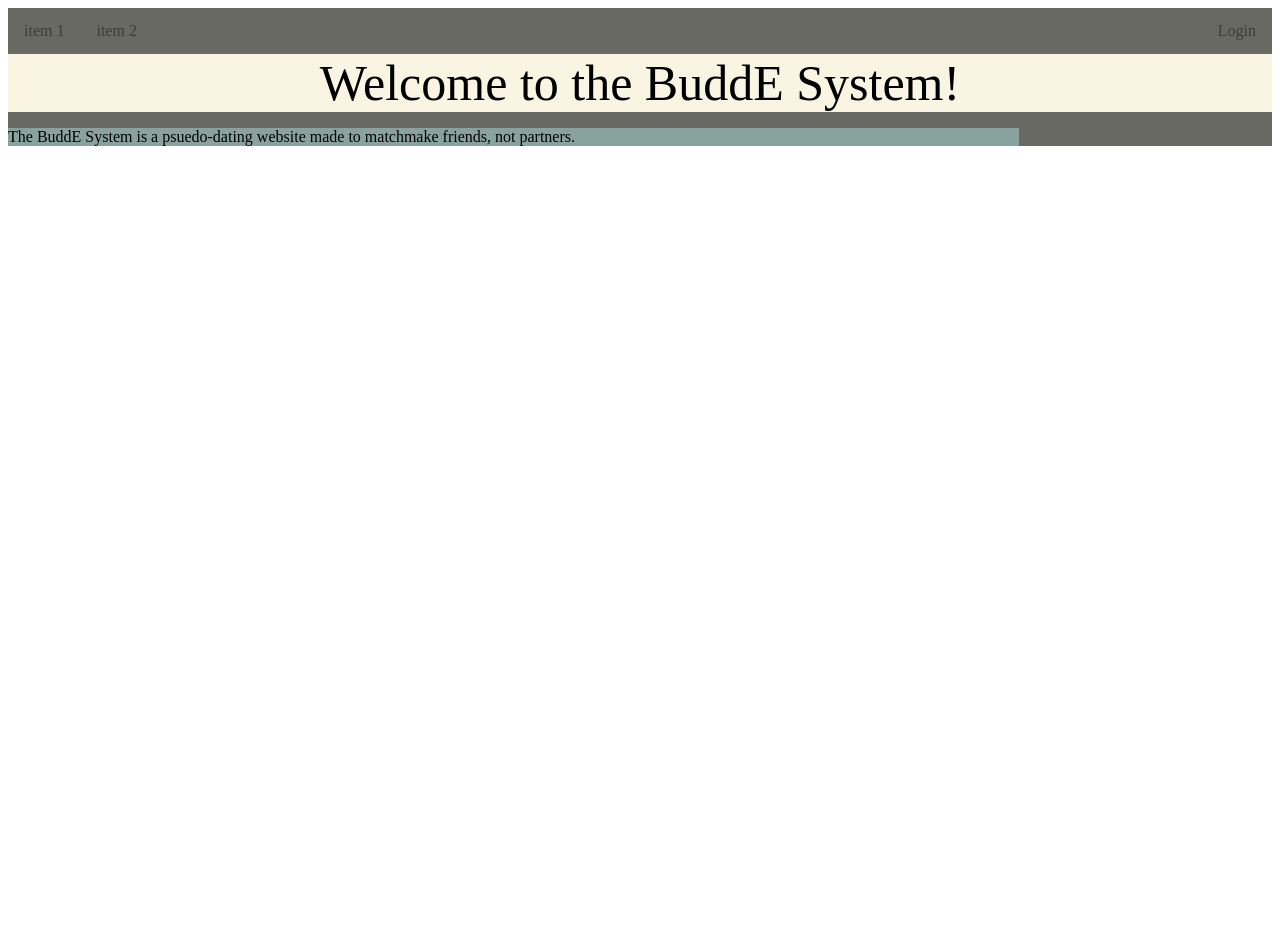
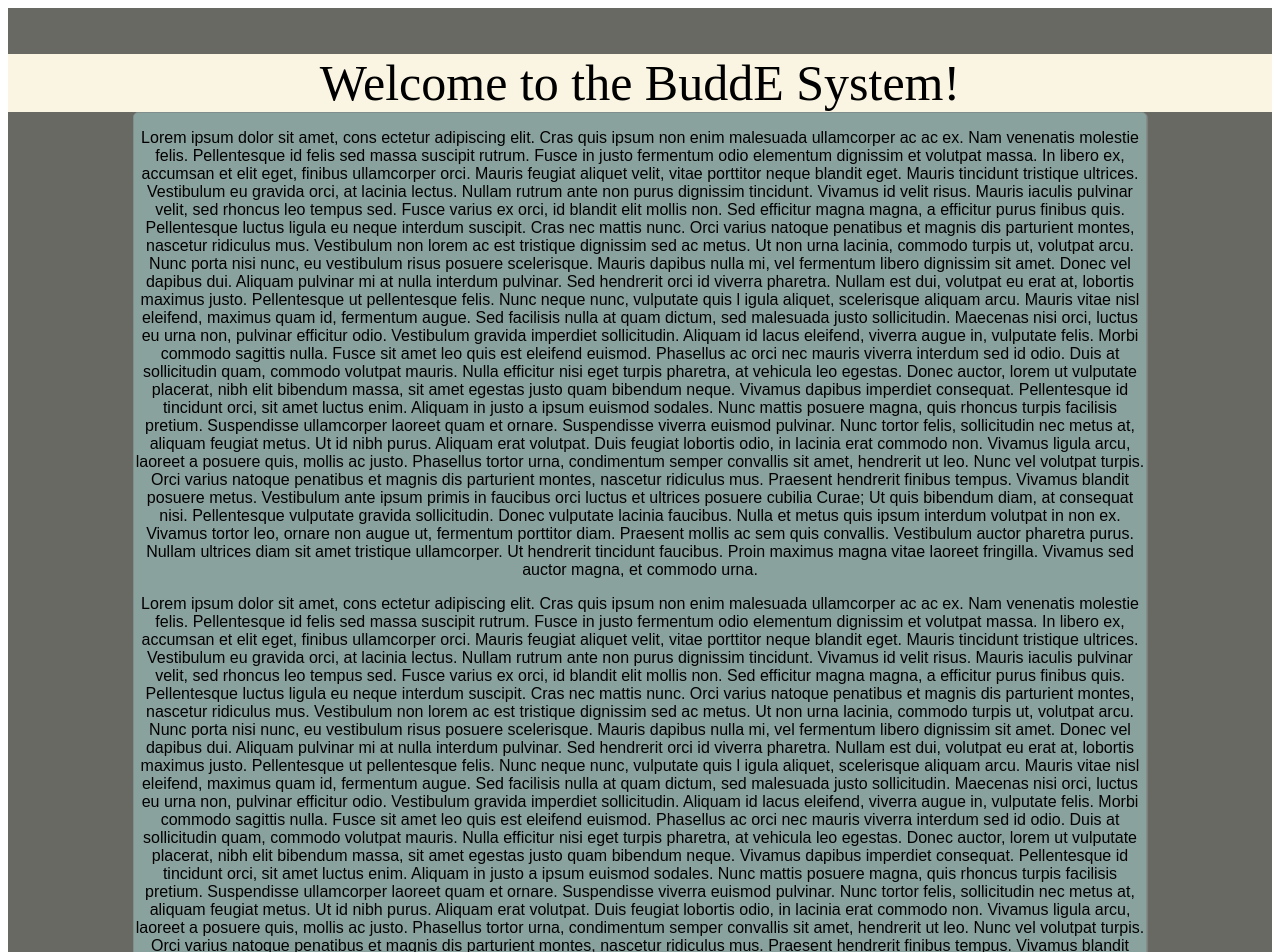
Before and after one commit to JFulweber/buddesystem, a React app: page / in a window 1280 px wide. Shown: the top 952 px of the page. Before the commit the page ends 800 px from the top, so only its background shows below. Built offline with nearby package versions, Linux system fonts and the light colour scheme; the HTML template or start-up script is replaced by a standard one.

Commit message:
push agian

```diff
--- a/src/app/components/Banner/banner.scss
+++ b/src/app/components/Banner/banner.scss
@@ -1,7 +1,7 @@
 .banner {
     background-color: #FAF5E3;
     width: 100%;
-    height: 15%;
+    height: 25%;
     text-align: center;
     display: table;
     p {
--- a/src/app/pages/HomePage.jsx
+++ b/src/app/pages/HomePage.jsx
@@ -9,7 +9,38 @@
             <div id='homepage' className={styles.homepage}>
                 <Banner> Welcome to the BuddE System! </Banner>
                 <div className = {styles.borderContainer}>
-                    <p> The BuddE System is a psuedo-dating website made to matchmake friends, not partners.</p>
+                    <p>Lorem ipsum dolor sit amet, cons
+                        ectetur adipiscing elit. Cras quis ipsum non enim malesuada ullamcorper ac ac ex. Nam venenatis molestie felis. Pellentesque id felis sed massa suscipit rutrum. Fusce in justo fermentum odio elementum dignissim et volutpat massa. In libero ex, accumsan et elit eget, finibus ullamcorper orci. Mauris feugiat aliquet velit, vitae porttitor neque blandit eget. Mauris tincidunt tristique ultrices. Vestibulum eu gravida orci, at lacinia lectus.
+
+
+Nullam rutrum ante non purus dignissim tincidunt. Vivamus id velit risus.
+ Mauris iaculis pulvinar velit, sed rhoncus leo tempus sed. Fusce varius ex orci, id blandit elit mollis non. Sed efficitur magna magna, a efficitur purus finibus quis. Pellentesque luctus ligula eu neque interdum suscipit. Cras nec mattis nunc. Orci varius natoque penatibus et magnis dis parturient montes, nascetur ridiculus mus. Vestibulum non lorem ac est tristique dignissim sed ac metus. Ut non urna lacinia, commodo turpis ut, volutpat arcu. Nunc porta nisi nunc, eu vestibulum risus posuere scelerisque. Mauris dapibus nulla mi, vel fermentum libero dignissim sit amet. Donec vel dapibus dui. Aliquam pulvinar mi at nulla interdum pulvinar. Sed hendrerit orci id viverra pharetra. Nullam est dui, volutpat eu erat at, lobortis maximus justo.
+
+Pellentesque ut pellentesque felis. Nunc neque nunc, vulputate quis
+ l
+igula aliquet, scelerisque aliquam arcu. Mauris vitae nisl eleifend, maximus quam id, fermentum augue. Sed facilisis nulla at quam dictum, sed malesuada justo sollicitudin. Maecenas nisi orci, luctus eu urna non, pulvinar efficitur odio. Vestibulum gravida imperdiet sollicitudin. Aliquam id lacus eleifend, viverra augue in, vulputate felis. Morbi commodo sagittis nulla. Fusce sit amet leo quis est eleifend euismod. Phasellus ac orci nec mauris viverra interdum sed id odio. Duis at sollicitudin quam, commodo volutpat mauris. Nulla efficitur nisi eget turpis pharetra, at vehicula leo egestas. Donec auctor, lorem ut vulputate placerat, nibh elit bibendum massa, sit amet egestas justo quam bibendum neque. Vivamus dapibus imperdiet consequat. Pellentesque id tincidunt orci, sit amet luctus enim. Aliquam in justo a ipsum euismod sodales.
+
+Nunc mattis posuere magna, quis rhoncus turpis facilisis pretium.
+Suspendisse ullamcorper laoreet quam et ornare. Suspendisse viverra euismod pulvinar. Nunc tortor felis, sollicitudin nec metus at, aliquam feugiat metus. Ut id nibh purus. Aliquam erat volutpat. Duis feugiat lobortis odio, in lacinia erat commodo non. Vivamus ligula arcu, laoreet a posuere quis, mollis ac justo. Phasellus tortor urna, condimentum semper convallis sit amet, hendrerit ut leo. Nunc vel volutpat turpis.
+
+Orci varius natoque penatibus et magnis dis parturient montes, nascetur ridiculus mus.
+Praesent hendrerit finibus tempus. Vivamus blandit posuere metus. Vestibulum ante ipsum primis in faucibus orci luctus et ultrices posuere cubilia Curae; Ut quis bibendum diam, at consequat nisi. Pellentesque vulputate gravida sollicitudin. Donec vulputate lacinia faucibus. Nulla et metus quis ipsum interdum volutpat in non ex. Vivamus tortor leo, ornare non augue ut, fermentum porttitor diam. Praesent mollis ac sem quis convallis. Vestibulum auctor pharetra purus. Nullam ultrices diam sit amet tristique ullamcorper. Ut hendrerit tincidunt faucibus. Proin maximus magna vitae laoreet fringilla. Vivamus sed auctor magna, et commodo urna.</p>
+<p>Lorem ipsum dolor sit amet, cons
+                        ectetur adipiscing elit. Cras quis ipsum non enim malesuada ullamcorper ac ac ex. Nam venenatis molestie felis. Pellentesque id felis sed massa suscipit rutrum. Fusce in justo fermentum odio elementum dignissim et volutpat massa. In libero ex, accumsan et elit eget, finibus ullamcorper orci. Mauris feugiat aliquet velit, vitae porttitor neque blandit eget. Mauris tincidunt tristique ultrices. Vestibulum eu gravida orci, at lacinia lectus.
+
+
+Nullam rutrum ante non purus dignissim tincidunt. Vivamus id velit risus.
+ Mauris iaculis pulvinar velit, sed rhoncus leo tempus sed. Fusce varius ex orci, id blandit elit mollis non. Sed efficitur magna magna, a efficitur purus finibus quis. Pellentesque luctus ligula eu neque interdum suscipit. Cras nec mattis nunc. Orci varius natoque penatibus et magnis dis parturient montes, nascetur ridiculus mus. Vestibulum non lorem ac est tristique dignissim sed ac metus. Ut non urna lacinia, commodo turpis ut, volutpat arcu. Nunc porta nisi nunc, eu vestibulum risus posuere scelerisque. Mauris dapibus nulla mi, vel fermentum libero dignissim sit amet. Donec vel dapibus dui. Aliquam pulvinar mi at nulla interdum pulvinar. Sed hendrerit orci id viverra pharetra. Nullam est dui, volutpat eu erat at, lobortis maximus justo.
+
+Pellentesque ut pellentesque felis. Nunc neque nunc, vulputate quis
+ l
+igula aliquet, scelerisque aliquam arcu. Mauris vitae nisl eleifend, maximus quam id, fermentum augue. Sed facilisis nulla at quam dictum, sed malesuada justo sollicitudin. Maecenas nisi orci, luctus eu urna non, pulvinar efficitur odio. Vestibulum gravida imperdiet sollicitudin. Aliquam id lacus eleifend, viverra augue in, vulputate felis. Morbi commodo sagittis nulla. Fusce sit amet leo quis est eleifend euismod. Phasellus ac orci nec mauris viverra interdum sed id odio. Duis at sollicitudin quam, commodo volutpat mauris. Nulla efficitur nisi eget turpis pharetra, at vehicula leo egestas. Donec auctor, lorem ut vulputate placerat, nibh elit bibendum massa, sit amet egestas justo quam bibendum neque. Vivamus dapibus imperdiet consequat. Pellentesque id tincidunt orci, sit amet luctus enim. Aliquam in justo a ipsum euismod sodales.
+
+Nunc mattis posuere magna, quis rhoncus turpis facilisis pretium.
+Suspendisse ullamcorper laoreet quam et ornare. Suspendisse viverra euismod pulvinar. Nunc tortor felis, sollicitudin nec metus at, aliquam feugiat metus. Ut id nibh purus. Aliquam erat volutpat. Duis feugiat lobortis odio, in lacinia erat commodo non. Vivamus ligula arcu, laoreet a posuere quis, mollis ac justo. Phasellus tortor urna, condimentum semper convallis sit amet, hendrerit ut leo. Nunc vel volutpat turpis.
+
+Orci varius natoque penatibus et magnis dis parturient montes, nascetur ridiculus mus.
+Praesent hendrerit finibus tempus. Vivamus blandit posuere metus. Vestibulum ante ipsum primis in faucibus orci luctus et ultrices posuere cubilia Curae; Ut quis bibendum diam, at consequat nisi. Pellentesque vulputate gravida sollicitudin. Donec vulputate lacinia faucibus. Nulla et metus quis ipsum interdum volutpat in non ex. Vivamus tortor leo, ornare non augue ut, fermentum porttitor diam. Praesent mollis ac sem quis convallis. Vestibulum auctor pharetra purus. Nullam ultrices diam sit amet tristique ullamcorper. Ut hendrerit tincidunt faucibus. Proin maximus magna vitae laoreet fringilla. Vivamus sed auctor magna, et commodo urna.</p>
                 </div>
             </div>
         )
--- a/src/app/pages/homepage.scss
+++ b/src/app/pages/homepage.scss
@@ -8,17 +8,27 @@
 
 
 .homepage {
-    height: 100%;
+    font-family: 'Ubuntu', sans-serif;
     width: 100%;
     margin: 0px;
     padding: 0px;
+    padding-bottom: 50px;
+    position: relative;
     background-color: #686963;
 }
 
 .borderContainer{
-    height: auto;
+    text-align: center;
+    margin-top: 50px;
+    margin-bottom: 50px;
+    margin: auto;
     width: 80%;
+    border-style: double;
+    border-width: 1px;
+    border-radius: 5px;
+    border-color: rgb(129, 143, 140);
     background-color: #8AA29E;
+    box-shadow: 1px 1px 1px rgb(131, 129, 122)
 }
 
 
```
Also changed, not shown: 1 other file (tests, documents, lock files or other folders).
